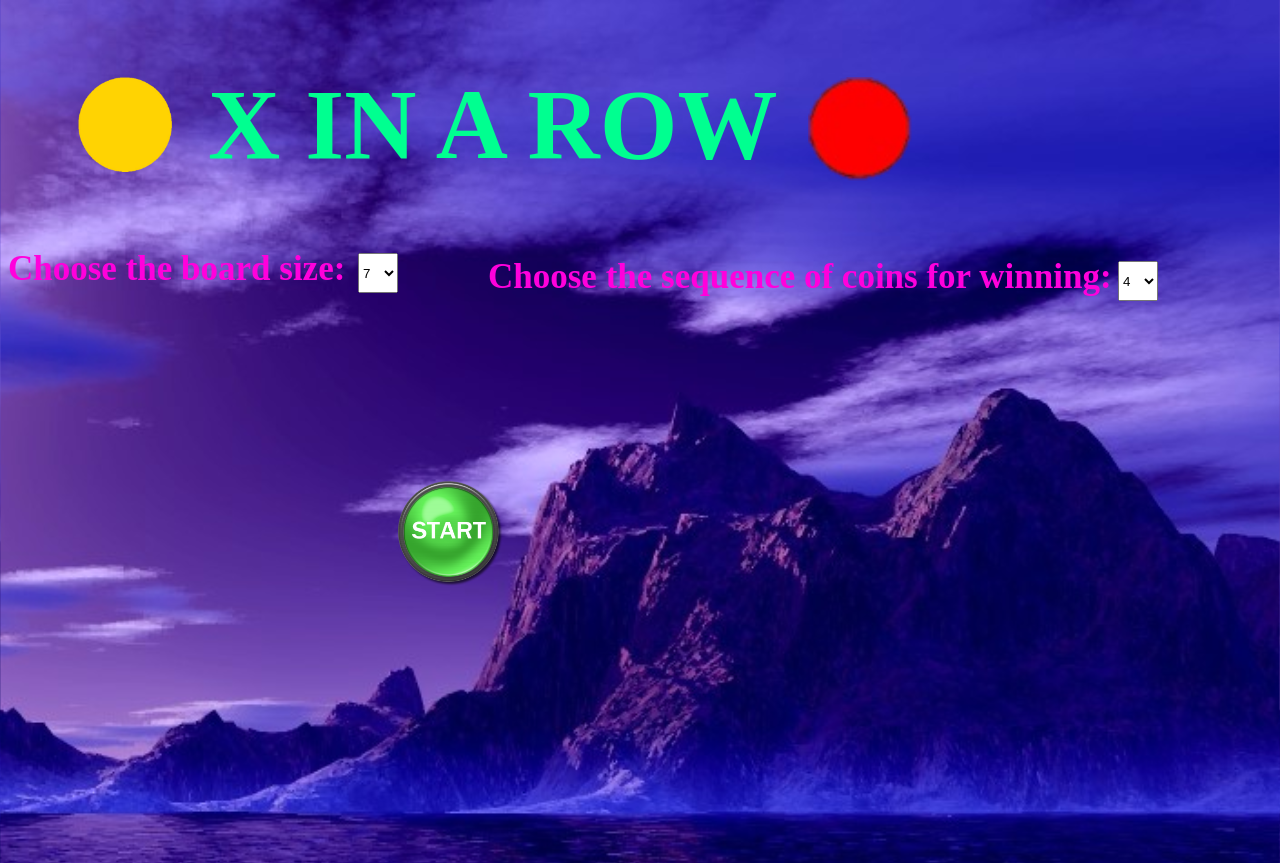
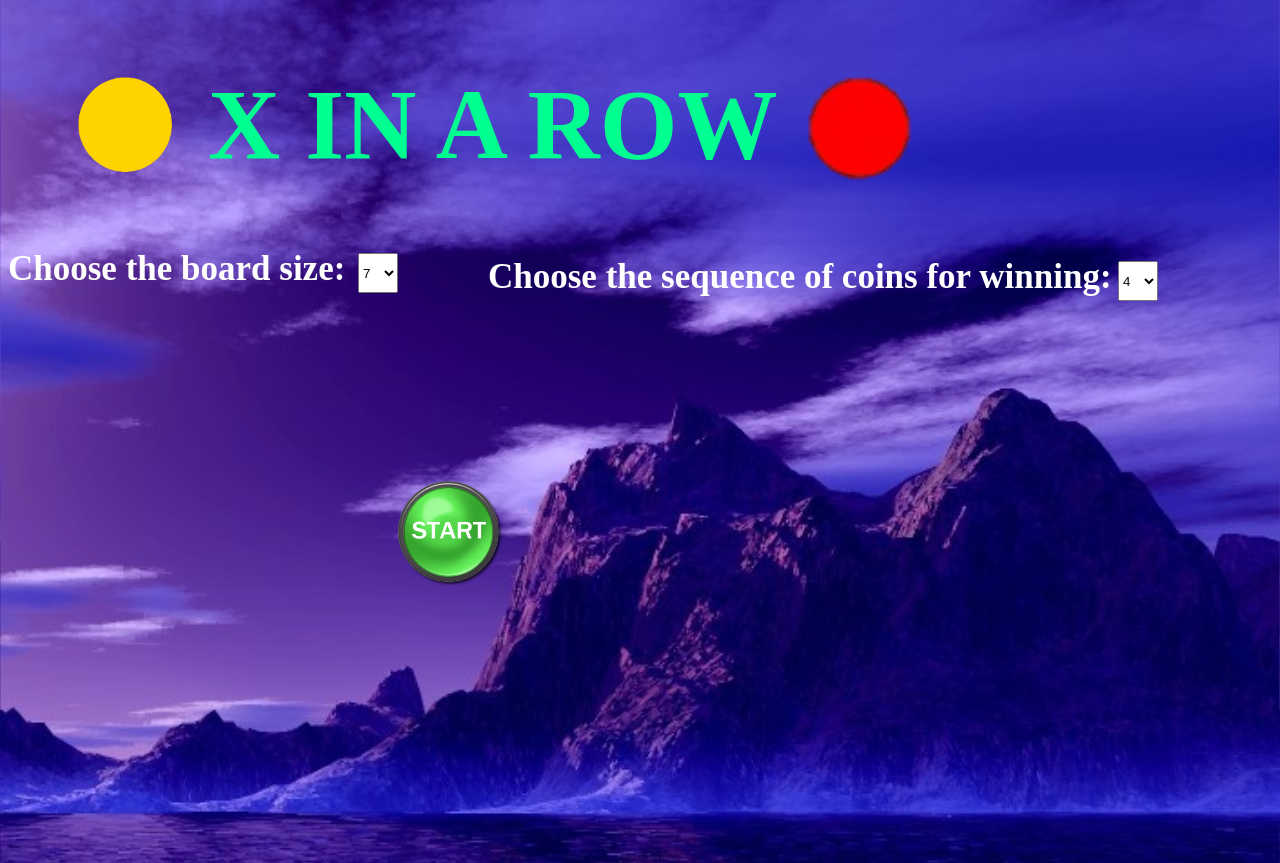
Before and after one commit to MatanDiner/X-IN-A-ROW, a plain HTML site: page x in a row/index.html in a window 1280 px wide. Shown: the top 863 px of the page. Drawn offline with Linux system fonts and the light colour scheme.

Commit message:
Update StyleSheet.css

```diff
--- a/x in a row/StyleSheet.css
+++ b/x in a row/StyleSheet.css
@@ -29,7 +29,7 @@ table{
 }
 h2{
     font-size:35px;
-    color:#ff00dc;
+    color:white;
 }
 
 #div2{
```
